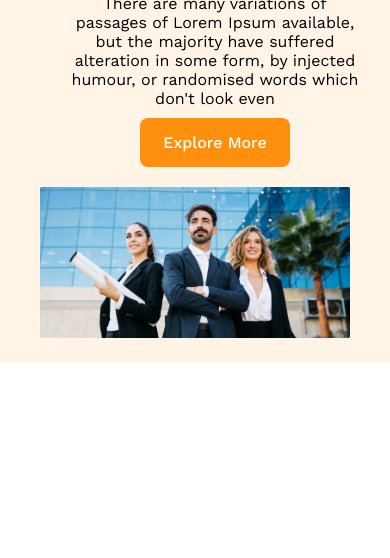
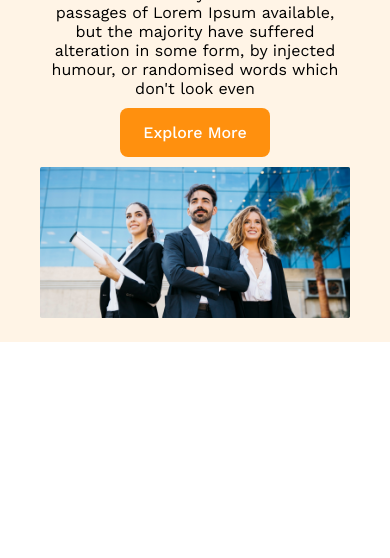
Before and after one commit to JIJahid/g3-architects-website, a plain HTML site: page index.html in a window 390 px wide. Shown: the part 286-844 px from the top of the page. Drawn offline with nearby package versions, Linux system fonts and the light colour scheme.

Commit message:
header section added

```diff
--- a/style.css
+++ b/style.css
@@ -54,14 +54,17 @@ nav li a{
     align-items: center;
 }
 .header-content{
-    width: 800px;
+    width: 880px;
+    height: auto;
     margin: 0 auto;
     text-align: center;
-    padding: 20px;
+    align-items: center;
+    justify-content: center;
+    padding:20px 0;
 }
 .header-content h1{
     font-size: 4rem;
-    padding: 0px 110px ;
+    padding: 10px;
 }
 .header-content p{
     font-size: 1rem;
@@ -82,8 +85,13 @@ nav li a{
         align-items: center;
         flex-direction: column;
     }
+    .header-container{
+        width: 100%;
+    }
     .header-content{
         width: 100%;
+        padding: 10px 0;
+        margin: 0 auto;
     }
     .header-content h1{
         font-size: 2rem;
@@ -91,7 +99,7 @@ nav li a{
     }
 }
 
-@media screen and (min-width:576px) and (max-width:1220px) {
+@media screen and (min-width:576px) and (max-width:1420px) {
     header{
         background: rgba(255, 144, 14, 0.10);
         padding: 20px 40px;
@@ -103,6 +111,7 @@ nav li a{
     }
     .header-content{
         width: 100%;
+        padding: 10px 0;
     }
     .header-content h1{
         font-size: 2rem;
```
